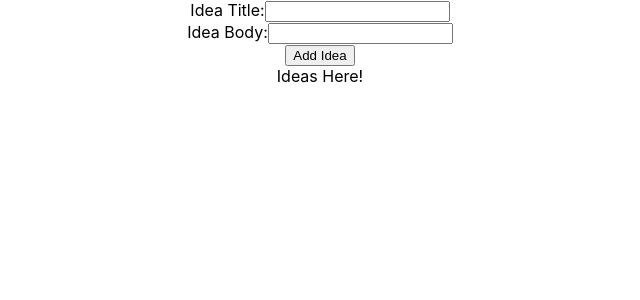
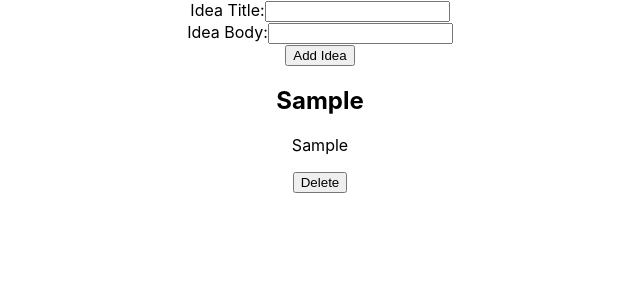
Before and after one commit to Matt-Roden/typescript-ideabox-practice-i, a React (Create React App) app: page / in a window 1280 px wide. Both pictures are taken after typing "Sample", "Sample" into the empty fields and a click on the button "Add Idea". Shown: the top 300 px of the page, without its empty margins (320-960 px from the left). Built offline with nearby package versions, Linux system fonts and the light colour scheme.

Commit message:
Build successful ideabox with no styling or API consumption

```diff
--- a/src/components/App.tsx
+++ b/src/components/App.tsx
@@ -12,14 +12,15 @@ const App: React.FC = () => {
     setIdeas([...ideas, newIdea])
   };
 
-  const removeIdea = () => {
-
+  const removeIdea = (id: number) => {
+    const updatedIdeas = ideas.filter(idea => idea.id !== id)
+    setIdeas(updatedIdeas)
   };
 
   return (
     <div className="App">
-      <Form addIdea={addIdea}/>
-      <IdeasContainer />
+      <Form addIdea={addIdea} />
+      <IdeasContainer ideas={ideas} removeIdea={removeIdea}/>
     </div>
   );
 }
--- a/src/components/Idea.tsx
+++ b/src/components/Idea.tsx
@@ -1,8 +1,19 @@
 import React from 'react'
 
-const Idea: React.FC = () => {
+interface IdeaProps {
+  id: number;
+  title: string;
+  body: string;
+  removeIdea: (id: number) => void;
+}
+
+const Idea: React.FC<IdeaProps> = ({ id, title, body, removeIdea }) => {
   return (
-    <div className='idea-container'></div>
+    <div className='idea-container' key={id}>
+      <h2 className='title-text'>{title}</h2>
+      <p className='body-text'>{body}</p>
+      <button onClick={removeIdea.bind(null, id)}>Delete</button>
+    </div>
   )
 }
 
--- a/src/components/IdeasContainer.tsx
+++ b/src/components/IdeasContainer.tsx
@@ -1,8 +1,16 @@
 import React from 'react'
+import Idea from './Idea'
 
-const IdeasContainer: React.FC = () => {
+interface IdeasContainerProps {
+  ideas: {id: number, title: string, body: string}[];
+  removeIdea: (id: number) => void;
+}
+
+const IdeasContainer: React.FC<IdeasContainerProps> = ({ ideas, removeIdea }) => {
+  const allIdeas = ideas.map(idea => <Idea id={idea.id} title={idea.title} body={idea.body} removeIdea={removeIdea} key={idea.id}/>)
+
   return (
-    <section>Ideas Here!</section>
+    <section className='all-ideas-container'>{ allIdeas }</section>
   )
 };
 
```
